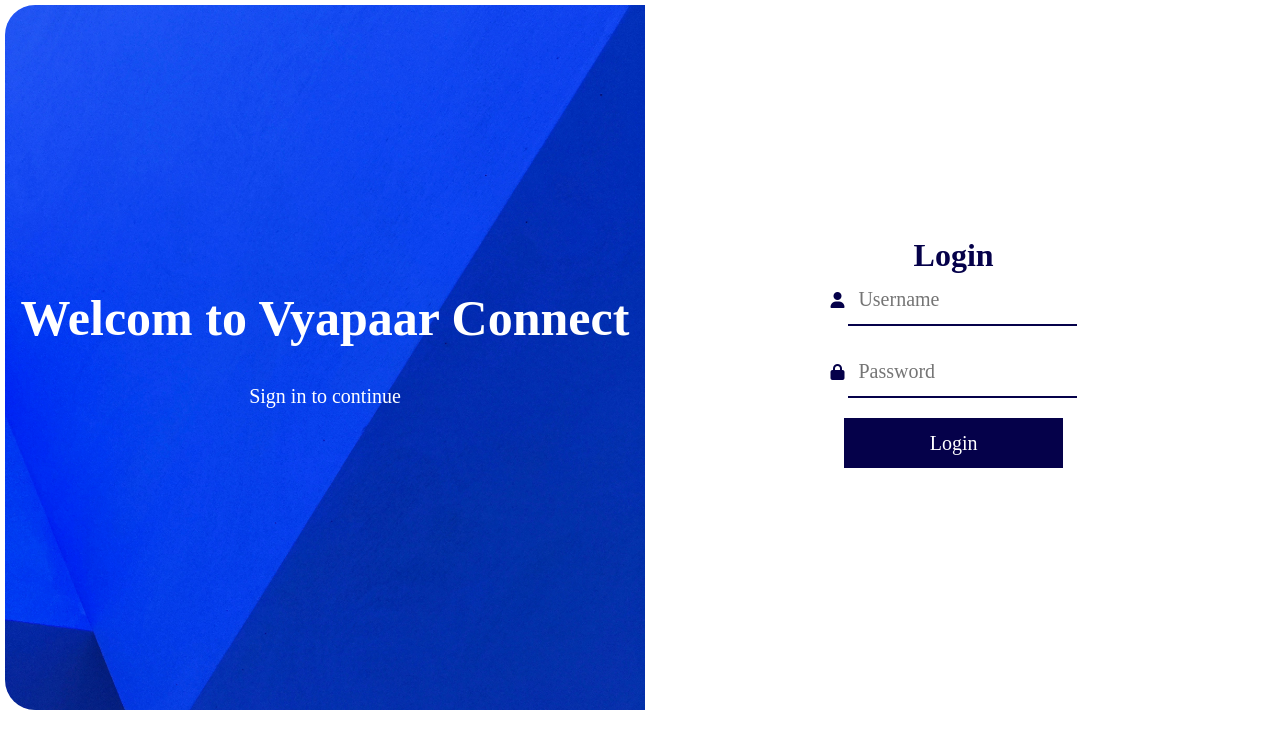
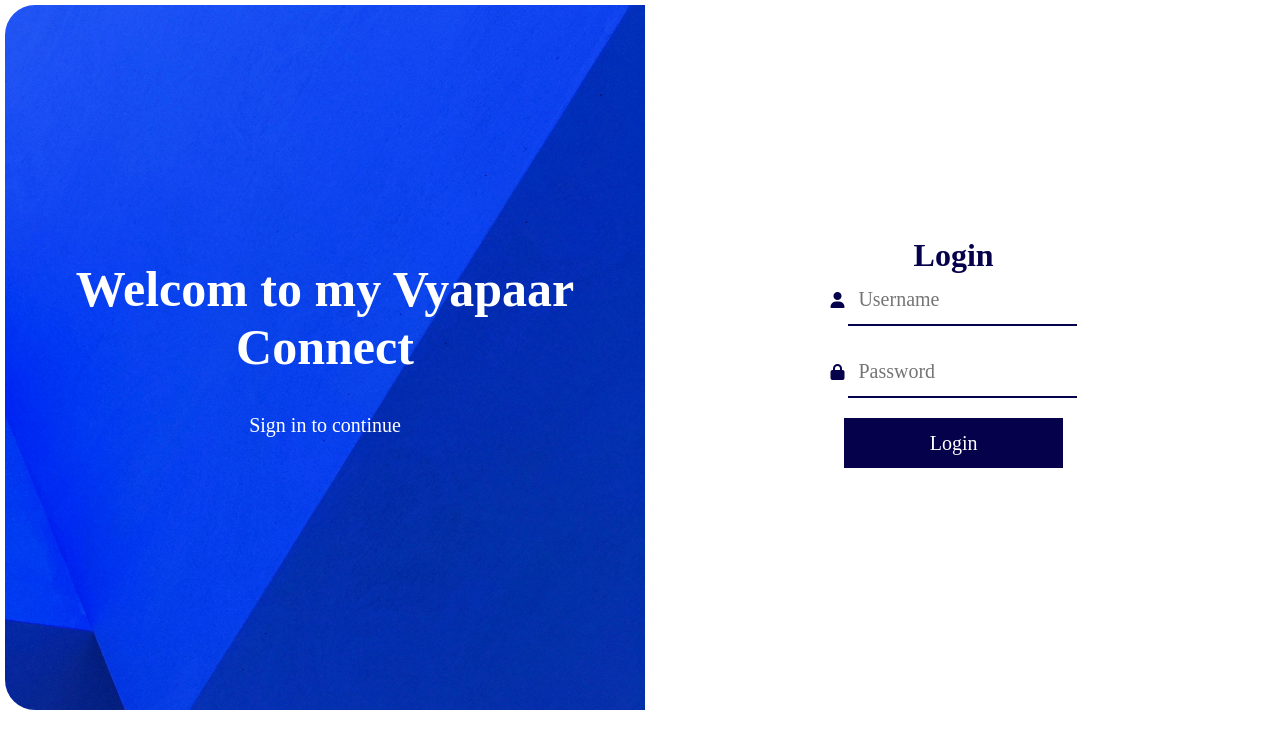
Before and after one commit to agrawalvansh/Vyapaar_Connect, a plain HTML site: page index.html in a window 1280 px wide. Drawn offline with Linux system fonts and the light colour scheme.

Commit message:
New File

```diff
--- a/index.html
+++ b/index.html
@@ -13,7 +13,7 @@
     <div class="login-left">
         <img src="background.jpg" alt="AGS">
         <div class="info">
-            <h1>Welcom to Vyapaar Connect</h1>
+            <h1>Welcom to my Vyapaar Connect</h1>
             <br>
             <p>Sign in to continue</p>
         </div>
```
